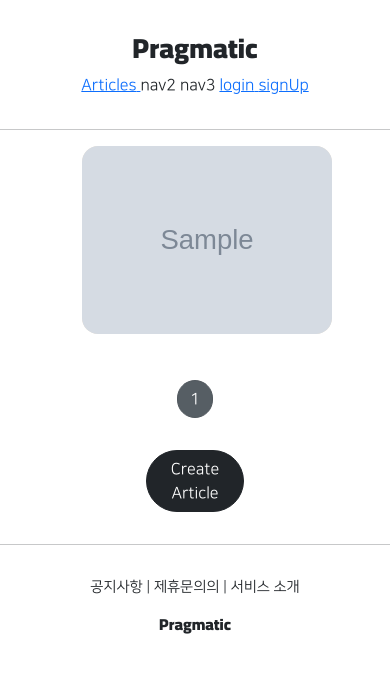
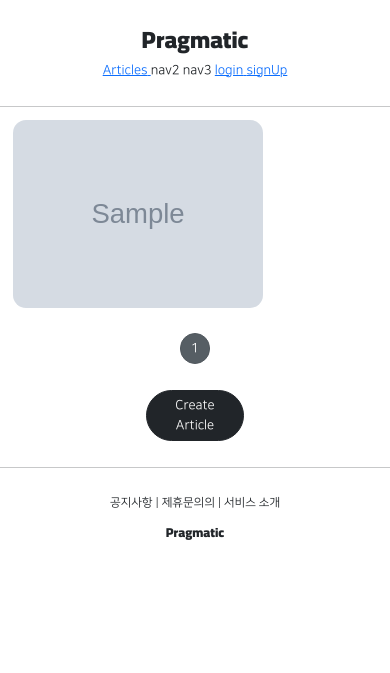
Before and after one commit to KyeongHwanMin/Django-pinterest, a Django app: page /articles/list/ in a window 390 px wide. Shown: the top 673 px of the page. Run offline with Django 3.2, Linux system fonts and the light colour scheme; tables that the repository leaves empty hold one stand-in row (values such as "Sample post"); grey boxes marked "Sample" are stand-in pictures; some libraries are stand-ins or nearby versions.

Commit message:
feat(static,templates): 반응형 웹으로 설정

```diff
--- a/articleapp/templates/articleapp/list.html
+++ b/articleapp/templates/articleapp/list.html
@@ -6,10 +6,16 @@
 {% block content %}
 
 <style>
+   .container {
+    padding: 0;
+    margin: 0, auto;
+   }
+   .container a {
+    width: 45%;
+    max-width : 250px;
+   }
    .container div {
       width: 250px;
-
-      background-color: antiquewhite;
       display: flex;
       justify-content: center;
       align-items: center;
@@ -38,7 +44,7 @@
 
   {% include 'snippets/pagination.html' with page_obj=page_obj%}
   <div style="text-align : center">
-    <a href="{% url 'articleapp:create' %}" class="btn btn-dark rounded-pill col-3 mt-3 mb-3">
+    <a href="{% url 'articleapp:create' %}" class="btn btn-dark rounded-pill col-3 mt-3 mb-3 px-3">
       Create Article
     </a>
   </div>
--- a/pragmatic/settings.py
+++ b/pragmatic/settings.py
@@ -38,7 +38,7 @@
 # SECURITY WARNING: don't run with debug turned on in production!
 DEBUG = True
 
-ALLOWED_HOSTS = []
+ALLOWED_HOSTS = ['*'] # 모든 호스트 허용
 
 
 # Application definition
--- a/static/base.css
+++ b/static/base.css
@@ -12,3 +12,9 @@
     text-align:center;
     margin: 2rem 0 ;
 }
+
+@media screen and (max-width:500px) {  /* 넓이가 500이하 일때 적용*/
+    html {
+        font-size: 13px;
+    }
+}
--- a/static/js/magicgrid.js
+++ b/static/js/magicgrid.js
@@ -277,7 +277,7 @@
  let magicGrid = new MagicGrid({
         container: '.container',
         animate: true,
-        gutter: 30,
+        gutter: 12,
         static: true,
         useMin: true
       });
--- a/templates/head.html
+++ b/templates/head.html
@@ -2,6 +2,7 @@
 
 <head>
     <meta charset="UTF-8">
+    <meta name="viewport" content="width=device-width, initial-scale=1, shrink-to-fit=no">
     <title>Pragmatic</title>
     <!-- BOOTSTRAP LINK    -->
     <link href="https://cdn.jsdelivr.net/npm/bootstrap@5.1.2/dist/css/bootstrap.min.css" rel="stylesheet" integrity="sha384-uWxY/CJNBR+1zjPWmfnSnVxwRheevXITnMqoEIeG1LJrdI0GlVs/9cVSyPYXdcSF" crossorigin="anonymous">
```
